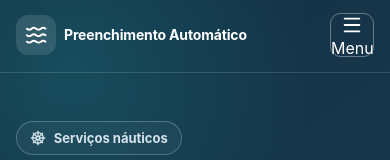
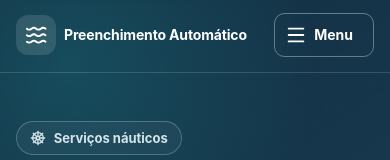
Before and after one commit to matheusdebrito/preenchimento-automatico, a React (Vite) app in the folder frontend/: page / in a window 390 px wide. Shown: the top 160 px of the page. Built offline with nearby package versions, Linux system fonts and the light colour scheme; no server answers.

Commit message:
style(mobile-nav): fixed-width icon-and-label toggle with stable grid alignment

```diff
--- a/frontend/src/styles/components.css
+++ b/frontend/src/styles/components.css
@@ -428,17 +428,30 @@
 
 .menu-toggle {
   display: none;
-  width: 2.75rem;
+  width: 6.25rem;
   height: 2.75rem;
-  flex: 0 0 2.75rem;
-  place-items: center;
-  padding: 0;
+  flex: 0 0 6.25rem;
+  grid-template-columns: 1.375rem minmax(0, 1fr);
+  column-gap: 0.45rem;
+  align-items: center;
+  justify-items: center;
+  padding: 0 0.625rem;
   border: 1.5px solid var(--color-border-strong);
   border-radius: 0.65rem;
   background: var(--color-white);
   color: var(--color-navy);
   cursor: pointer;
-  /* Both icons share a grid cell; changing state never changes button size. */
+  /* Stable width, icon cell and label in BOTH states: no layout jump. */
+}
+
+.menu-toggle__label {
+  grid-column: 2;
+  grid-row: 1;
+  justify-self: start;
+  font-size: 0.875rem;
+  font-weight: 650;
+  line-height: 1;
+  white-space: nowrap;
 }
 
 .menu-toggle svg {
@@ -649,8 +662,8 @@
 @media (max-width: 767px) {
   .site-header__inner {
     display: grid;
-    grid-template-columns: minmax(0, 1fr) 2.75rem;
-    column-gap: 0.75rem;
+    grid-template-columns: minmax(0, 1fr) 6.25rem;
+    column-gap: 0.5rem;
     row-gap: 0;
     align-items: center;
   }
```
